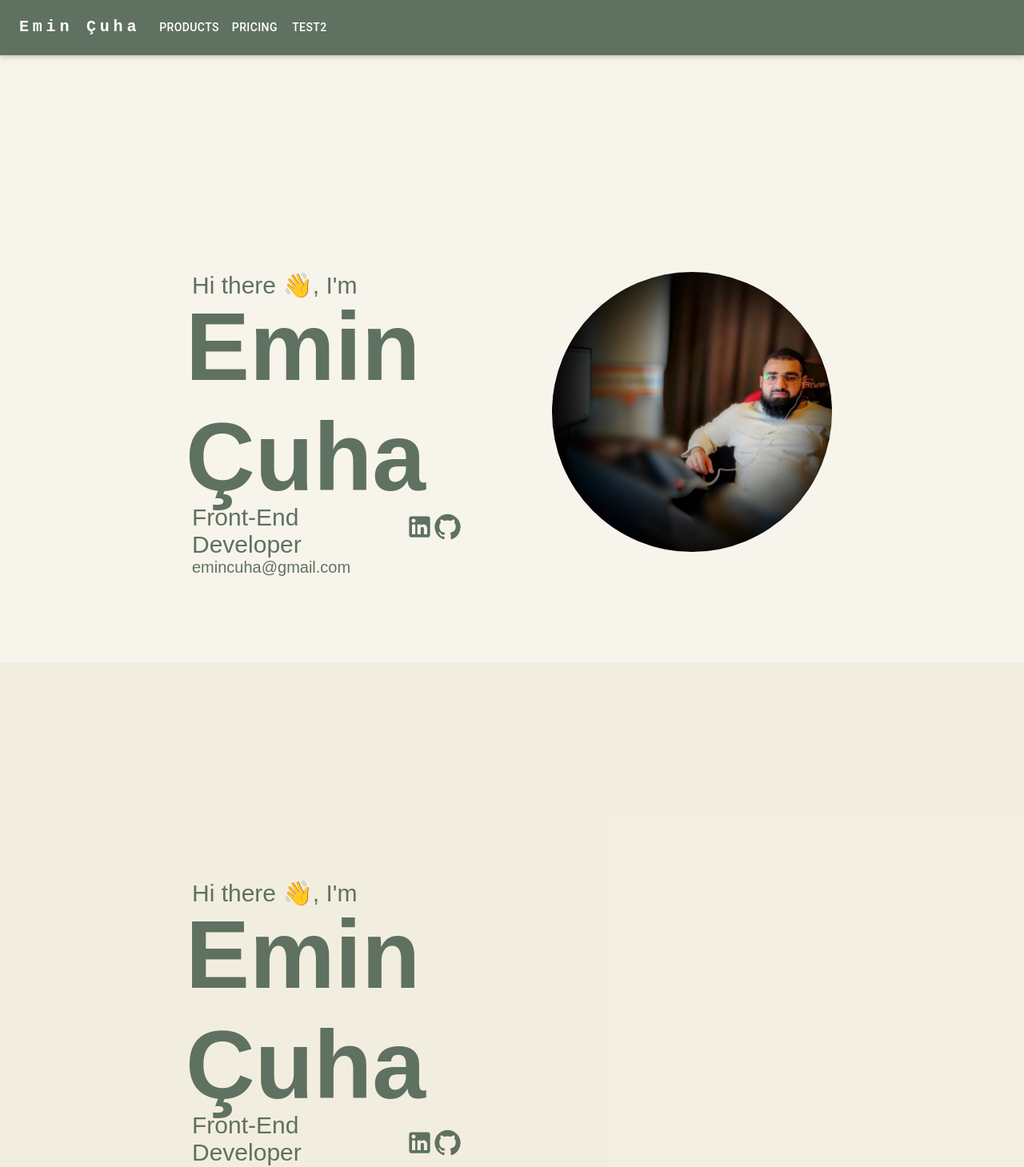
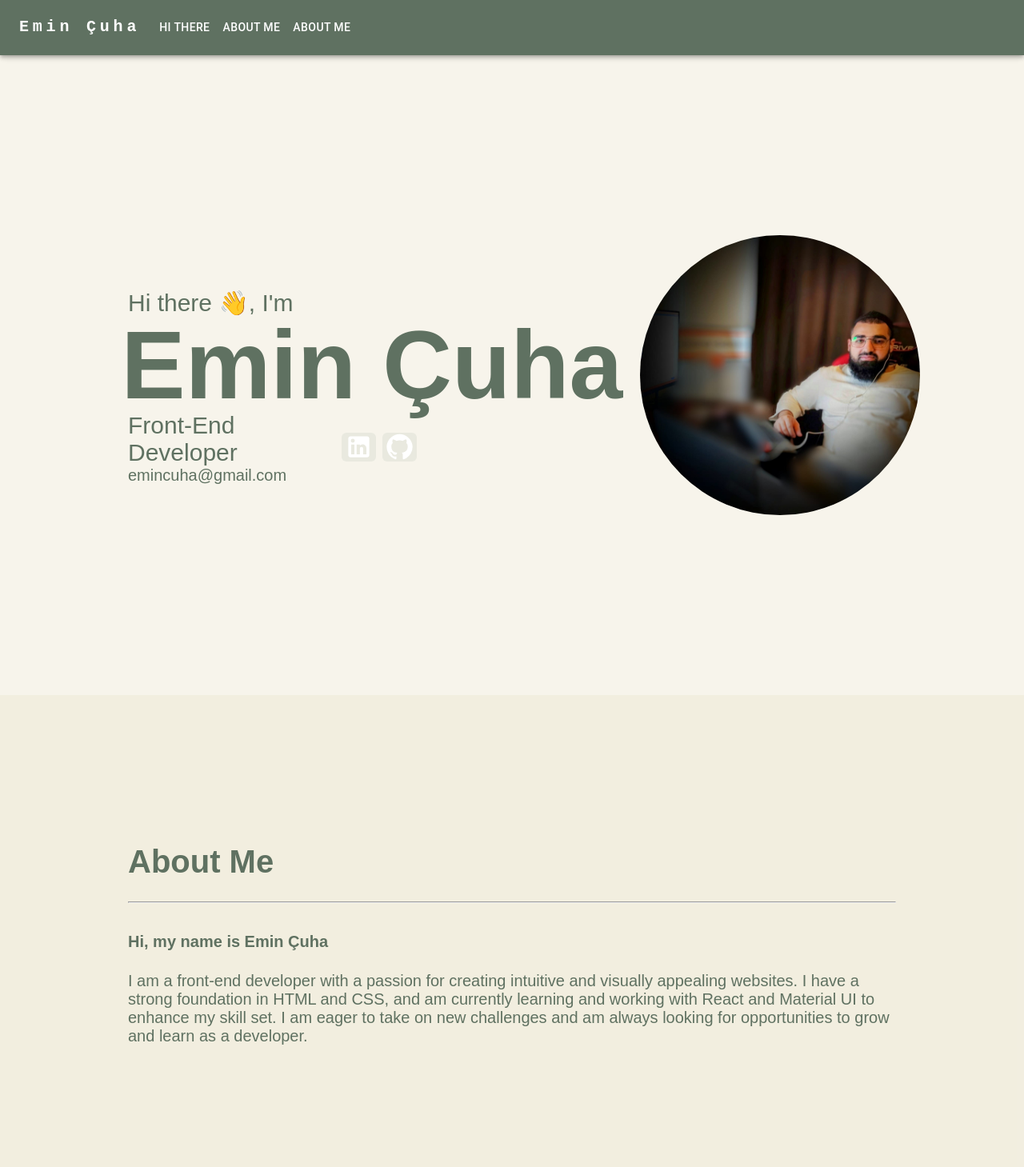
Before and after one commit to Sheravil/sheravil.github.io, a React (Create React App) app: page / in a window 1280 px wide. Shown: the top 1459 px of the page at 80% size. Built offline with nearby package versions, Linux system fonts and the light colour scheme.

Commit message:
added xs mode

```diff
--- a/package.json
+++ b/package.json
@@ -6,6 +6,7 @@
     "@emotion/react": "^11.10.5",
     "@emotion/styled": "^11.10.5",
     "@mui/icons-material": "^5.11.0",
+    "@mui/joy": "^5.0.0-alpha.60",
     "@mui/lab": "^5.0.0-alpha.113",
     "@mui/material": "^5.11.2",
     "@testing-library/jest-dom": "^5.16.5",
--- a/src/components/AboutMe/AboutMe.js
+++ b/src/components/AboutMe/AboutMe.js
@@ -2,52 +2,59 @@ import React from "react";
 
 import Box from "@mui/material/Box";
 import Grid from "@mui/material/Grid";
-import LinkedInIcon from "@mui/icons-material/LinkedIn";
-import GitHubIcon from "@mui/icons-material/GitHub";
 
 export default function AboutMe() {
   return (
-    <Box height="95vh" bgcolor="rgba(239, 234, 216, 0.8)" fontFamily={"Arial"}>
+    <Box
+      id="aboutMe"
+      height="100vh"
+      bgcolor="rgba(239, 234, 216, 0.8)"
+      fontFamily={"Arial"}
+    >
       <Grid
         container
         alignItems="center"
         padding={30}
+        sx={{ padding: { xs: 1, md: 10, lg: 20 } }}
         color={"#5F7161"}
         // color={"rgba(234, 253, 252,0.8)"}
       >
-        <Grid container item xs={8} justifyContent="center" alignItems="center">
+        <Grid
+          container
+          item
+          xs={12}
+          justifyContent="center"
+          alignItems="center"
+        >
           <Grid
             item
             xs={12}
             alignSelf="flex-start"
             textAlign="left"
             fontSize={30}
+            sx={{ fontSize: { xs: 20, xl: 30 } }}
           >
-            <p>Hi there 👋, I'm</p>
+            <h1>About Me</h1>
+            <hr />
           </Grid>
+
           <Grid
             item
             xs={12}
-            alignSelf="flex-start"
-            textAlign="left"
-            fontSize={60}
-            margin={-15}
-            marginLeft={-17}
+            fontSize={30}
+            sx={{ fontSize: { xs: 20, xl: 30 } }}
           >
-            <h1>Emin Çuha</h1>
-          </Grid>
-          <Grid item xs={6} fontSize={30}>
-            <p>Front-End Developer</p>
-            <p style={{ fontSize: "20px", marginTop: "-30px" }}>
-              emincuha@gmail.com
+            <h4>Hi, my name is Emin Çuha </h4>
+            <p>
+              I am a front-end developer with a passion for creating intuitive
+              and visually appealing websites. I have a strong foundation in
+              HTML and CSS, and am currently learning and working with React and
+              Material UI to enhance my skill set. I am eager to take on new
+              challenges and am always looking for opportunities to grow and
+              learn as a developer.
             </p>
           </Grid>
-          <Grid item xs={6} textAlign="left">
-            <LinkedInIcon fontSize="large" />
-            <GitHubIcon fontSize="large" />
-          </Grid>
         </Grid>
-        <Grid item xs={4}></Grid>
       </Grid>
     </Box>
   );
--- a/src/components/HiThere/HiThere.js
+++ b/src/components/HiThere/HiThere.js
@@ -5,42 +5,77 @@ import Grid from "@mui/material/Grid";
 import LinkedInIcon from "@mui/icons-material/LinkedIn";
 import GitHubIcon from "@mui/icons-material/GitHub";
 import Avatar from "@mui/material/Avatar";
+import IconButton from "@mui/joy/IconButton";
 
 import Profilİmage from "./profil.jpg";
 
 export default function HiThere() {
   return (
-    <Box height="95vh" bgcolor="rgba(239, 234, 216, 0.5)" fontFamily={"Arial"}>
+    <Box
+      id="hiThere"
+      height="100vh"
+      bgcolor="rgba(239, 234, 216, 0.5)"
+      fontFamily={"Arial"}
+      sx={{ textAlign: { xs: "center", lg: "left" } }}
+    >
       <Grid
         container
         height="100%"
         alignItems="center"
+        justifyContent="space-between"
         padding={30}
+        sx={{
+          padding: { xs: 0, md: 20 },
+          flexDirection: { xs: "column-reverse", md: "row" },
+          flexWrap: { xs: "nowrap" },
+        }}
         color={"#5F7161"}
         // color={"rgba(234, 253, 252,0.8)"}
       >
-        <Grid container item xs={8} justifyContent="center" alignItems="center">
+        <Grid
+          container
+          item
+          md={8}
+          xs={12}
+          justifyContent="center"
+          alignItems="center"
+        >
           <Grid
             item
             xs={12}
-            alignSelf="flex-start"
-            textAlign="left"
+            display="flex"
+            alignSelf={{ xs: "center", md: "flex-start" }}
+            textAlign={{ xs: "center", md: "left" }}
             fontSize={30}
           >
-            <p>Hi there 👋, I'm</p>
+            <div style={{ width: "100%" }}>
+              <p>Hi there 👋, I'm</p>
+            </div>
           </Grid>
           <Grid
             item
             xs={12}
-            alignSelf="flex-start"
-            textAlign="left"
+            alignSelf={{ xs: "center", md: "flex-start" }}
+            textAlign={{ xs: "center", md: "left" }}
             fontSize={60}
+            sx={{
+              marginLeft: { xs: -10.6, lg: -17.1 },
+              fontSize: { xs: 30, lg: 60 },
+              margin: { xs: -10, lg: -15 },
+            }}
             margin={-15}
-            marginLeft={-17}
+            marginLeft={-17.1}
           >
             <h1>Emin Çuha</h1>
           </Grid>
-          <Grid item xs={6} fontSize={30}>
+          <Grid
+            item
+            xs={12}
+            md={5}
+            fontSize={30}
+            alignSelf={{ xs: "center", md: "flex-start" }}
+            textAlign={{ xs: "center", md: "left" }}
+          >
             <p>Front-End Developer</p>
             <div
               style={{
@@ -59,20 +94,72 @@ export default function HiThere() {
               </a>
             </div>
           </Grid>
-          <Grid item xs={6} textAlign="left">
-            <LinkedInIcon fontSize="large" />
-            <GitHubIcon fontSize="large" />
+          <Grid
+            item
+            xs={12}
+            md={7}
+            textAlign={{ xs: "center", md: "left" }}
+            sx={{
+              display: "flex",
+              gap: 1,
+              flexWrap: "wrap",
+              alignItems: "center",
+              justifyContent: { xs: "center", md: "flex-start" },
+              marginTop: "30px",
+            }}
+          >
+            <a
+              href="https://www.linkedin.com/in/emincuha/"
+              target="_blank"
+              rel="noreferrer"
+              style={{ color: "#5F7161" }}
+            >
+              <IconButton
+                variant="solid"
+                sx={{
+                  backgroundColor: "rgba(109, 139, 116, 0.1)",
+                }}
+              >
+                <LinkedInIcon fontSize="large" />
+              </IconButton>
+            </a>
+            <a
+              href="https://github.com/Sheravil"
+              target="_blank"
+              rel="noreferrer"
+              style={{ color: "#5F7161" }}
+            >
+              <IconButton
+                variant="solid"
+                sx={{
+                  backgroundColor: "rgba(109, 139, 116, 0.1)",
+                }}
+              >
+                <GitHubIcon fontSize="large" />
+              </IconButton>
+            </a>
           </Grid>
         </Grid>
-        <Grid item xs={4}>
+        <Grid
+          item
+          md={4}
+          xs={12}
+          sx={{
+            display: "flex",
+            gap: 1,
+            flexWrap: "wrap",
+            alignItems: "center",
+            justifyContent: { xs: "center", md: "flex-start" },
+            marginTop: { xs: 5, md: 0 },
+          }}
+        >
           <Avatar
             alt="Remy Sharp"
             // src="https://media.licdn.com/dms/image/D4D03AQG9mkoN9LNp2w/profile-displayphoto-shrink_800_800/0/1670255372337?e=1677715200&v=beta&t=SHia7ha4Rd1tbEWMpzZY-wg2EnnCmv7AeiExpDvPsc8"
             src={Profilİmage}
             sx={{
-              width: 350,
-              height: 350,
-              float: "right",
+              width: { xs: 300, sm: 350 },
+              height: { xs: 300, sm: 350 },
             }}
           />
         </Grid>
--- a/src/components/navbar/Navbar.js
+++ b/src/components/navbar/Navbar.js
@@ -11,7 +11,11 @@ import Container from "@mui/material/Container";
 import Button from "@mui/material/Button";
 import MenuItem from "@mui/material/MenuItem";
 
-const pages = ["Products", "Pricing", "Test2"];
+const pages = [
+  { name: "Hi There", id: "hiThere" },
+  { name: "About Me", id: "aboutMe" },
+  { name: "About Me", id: "aboutMe" },
+];
 
 export default function Navbar() {
   const [anchorElNav, setAnchorElNav] = useState(null);
@@ -24,8 +28,13 @@ export default function Navbar() {
     setAnchorElNav(null);
   };
 
+  const handleScroll = (id) => {
+    const section = document.querySelector(`#${id}`);
+    section.scrollIntoView({ behavior: "smooth", block: "start" });
+  };
+
   return (
-    <AppBar position="static" sx={{ backgroundColor: "#5F7161" }}>
+    <AppBar position="sticky" sx={{ backgroundColor: "#5F7161" }}>
       <Container maxWidth="xl">
         <Toolbar disableGutters>
           <Typography
@@ -76,8 +85,8 @@ export default function Navbar() {
               }}
             >
               {pages.map((page) => (
-                <MenuItem key={page} onClick={handleCloseNavMenu}>
-                  <Typography textAlign="center">{page}</Typography>
+                <MenuItem key={page.name} onClick={() => handleScroll(page.id)}>
+                  <Typography textAlign="center">{page.name}</Typography>
                 </MenuItem>
               ))}
             </Menu>
@@ -103,11 +112,11 @@ export default function Navbar() {
           <Box sx={{ flexGrow: 1, display: { xs: "none", md: "flex" } }}>
             {pages.map((page) => (
               <Button
-                key={page}
-                onClick={handleCloseNavMenu}
+                key={page.name}
+                onClick={() => handleScroll(page.id)}
                 sx={{ my: 2, color: "white", display: "block" }}
               >
-                {page}
+                {page.name}
               </Button>
             ))}
           </Box>
```
Also changed, not shown: 1 other file (tests, documents, lock files or other folders).
